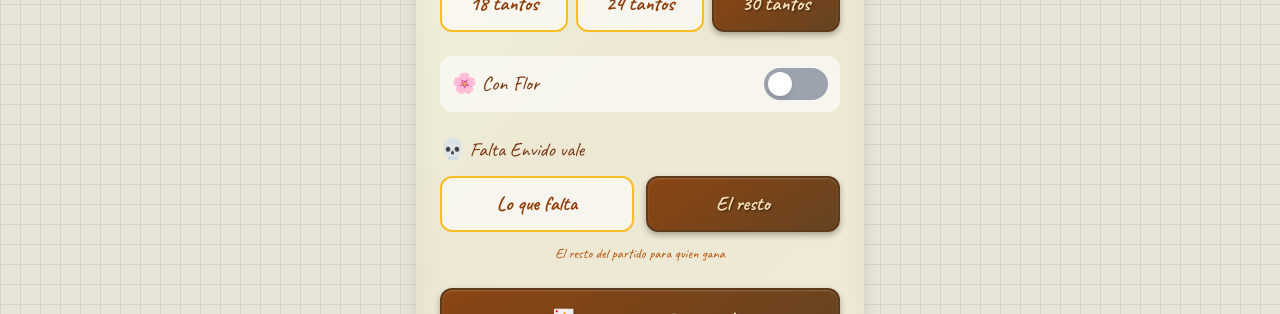
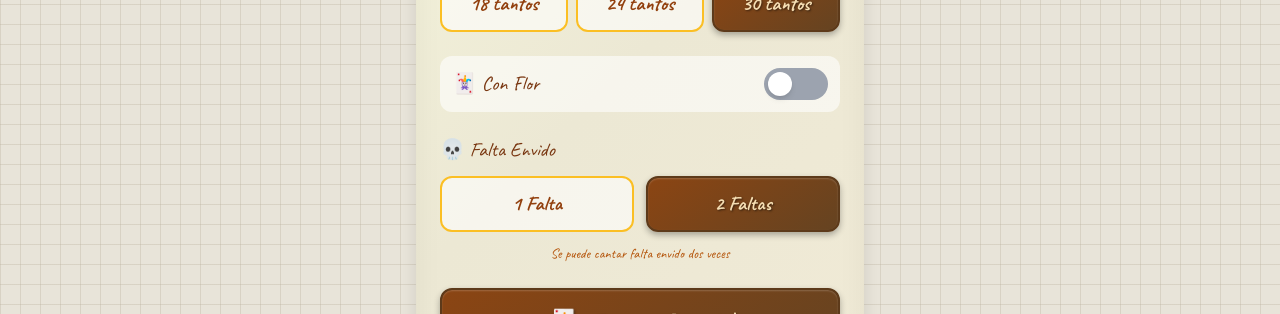
Before and after one commit to megamundobot-crypto/yoanoto, a Next.js app: page / in a window 1280 px wide. Shown: the part 396-710 px from the top of the page. Built offline with nearby package versions, Linux system fonts and the light colour scheme.

Commit message:
🔧 Arreglar icono de Flor y opción de Falta Envido (1 o 2 faltas)

```diff
--- a/pages/index.js
+++ b/pages/index.js
@@ -25,7 +25,7 @@ const QUICK_SCORES = [
   { label: 'Truco', points: 2, icon: '🃏' },
   { label: 'Retruco', points: 3, icon: '🔥' },
   { label: 'Vale 4', points: 4, icon: '💎' },
-  { label: 'Flor', points: 3, icon: '🌸' },
+  { label: 'Flor', points: 3, icon: '🎴' },
 ]
 
 // Chapita component
@@ -207,7 +207,7 @@ function ConfigScreen({ onStart }) {
         {/* Flor toggle */}
         <div className="flex items-center justify-between p-3 bg-white/60 dark:bg-gray-700 rounded-xl">
           <span className="text-xl text-amber-900 dark:text-amber-200">
-            🌸 Con Flor
+            🃏 Con Flor
           </span>
           <button
             onClick={() => setWithFlor(!withFlor)}
@@ -224,7 +224,7 @@ function ConfigScreen({ onStart }) {
         {/* Falta Envido */}
         <div className="space-y-3">
           <label className="text-xl text-amber-900 dark:text-amber-200 block">
-            💀 Falta Envido vale
+            💀 Falta Envido
           </label>
           <div className="flex gap-3">
             <button
@@ -235,7 +235,7 @@ function ConfigScreen({ onStart }) {
                   : 'bg-white/60 dark:bg-gray-700 text-amber-800 dark:text-amber-200 border-2 border-amber-400'
               }`}
             >
-              Lo que falta
+              1 Falta
             </button>
             <button
               onClick={() => setFaltaEnvido(2)}
@@ -245,13 +245,13 @@ function ConfigScreen({ onStart }) {
                   : 'bg-white/60 dark:bg-gray-700 text-amber-800 dark:text-amber-200 border-2 border-amber-400'
               }`}
             >
-              El resto
+              2 Faltas
             </button>
           </div>
           <p className="text-sm text-amber-700 dark:text-amber-400 text-center">
             {faltaEnvido === 1
-              ? 'Lo que le falta al que acepta'
-              : 'El resto del partido para quien gana'}
+              ? 'Una sola falta envido por mano'
+              : 'Se puede cantar falta envido dos veces'}
           </p>
         </div>
 
@@ -386,7 +386,7 @@ function RulesModal({ onClose }) {
           </section>
 
           <section>
-            <h3 className="font-bold text-xl mb-2">🌸 La Flor</h3>
+            <h3 className="font-bold text-xl mb-2">🎴 La Flor</h3>
             <p>• Flor: 3 puntos (sin oposición)</p>
             <p>• Contra Flor: 4 puntos</p>
             <p>• Contra Flor al Resto: El resto</p>
```
